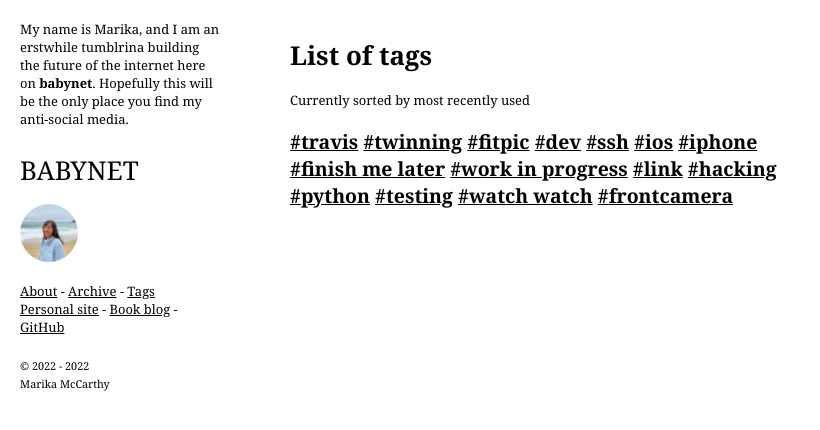
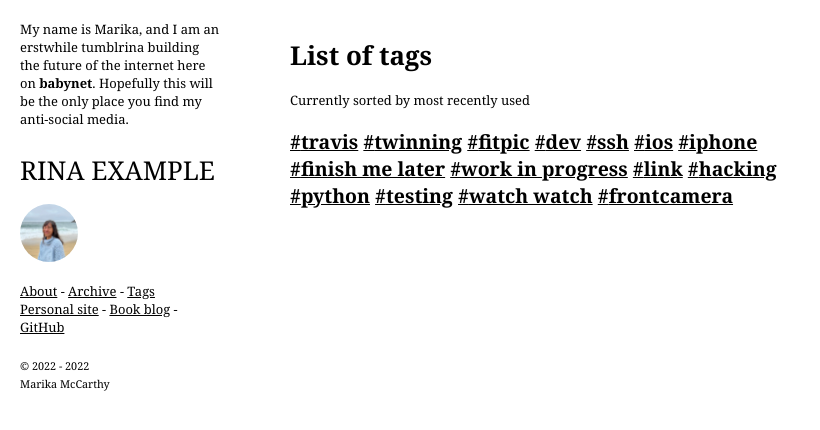
Before and after one commit to marikamcc/rina-public, a Next.js app: page /tags in a window 1280 px wide. Shown: the top 430 px of the page, without its empty margins (0-820 px from the left). Built offline with nearby package versions, Linux system fonts and the light colour scheme.

Commit message:
Testing modifying the demo branch to use as an example

```diff
--- a/components/globalvars.js
+++ b/components/globalvars.js
@@ -1,2 +1,2 @@
 export const postsPerPageValue = 10;
-export const siteTitle = 'Babynet';
+export const siteTitle = 'rina example';
```
